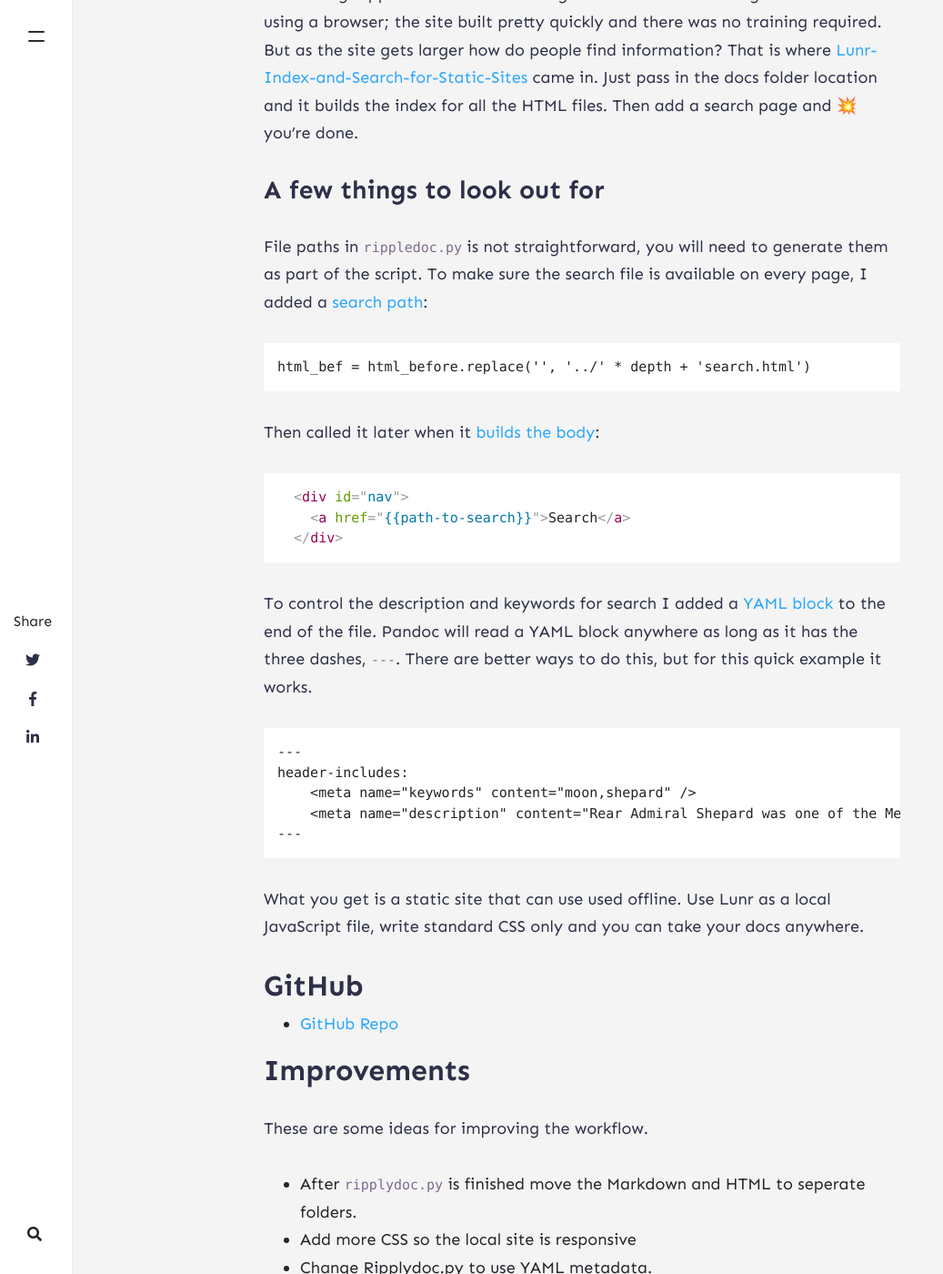
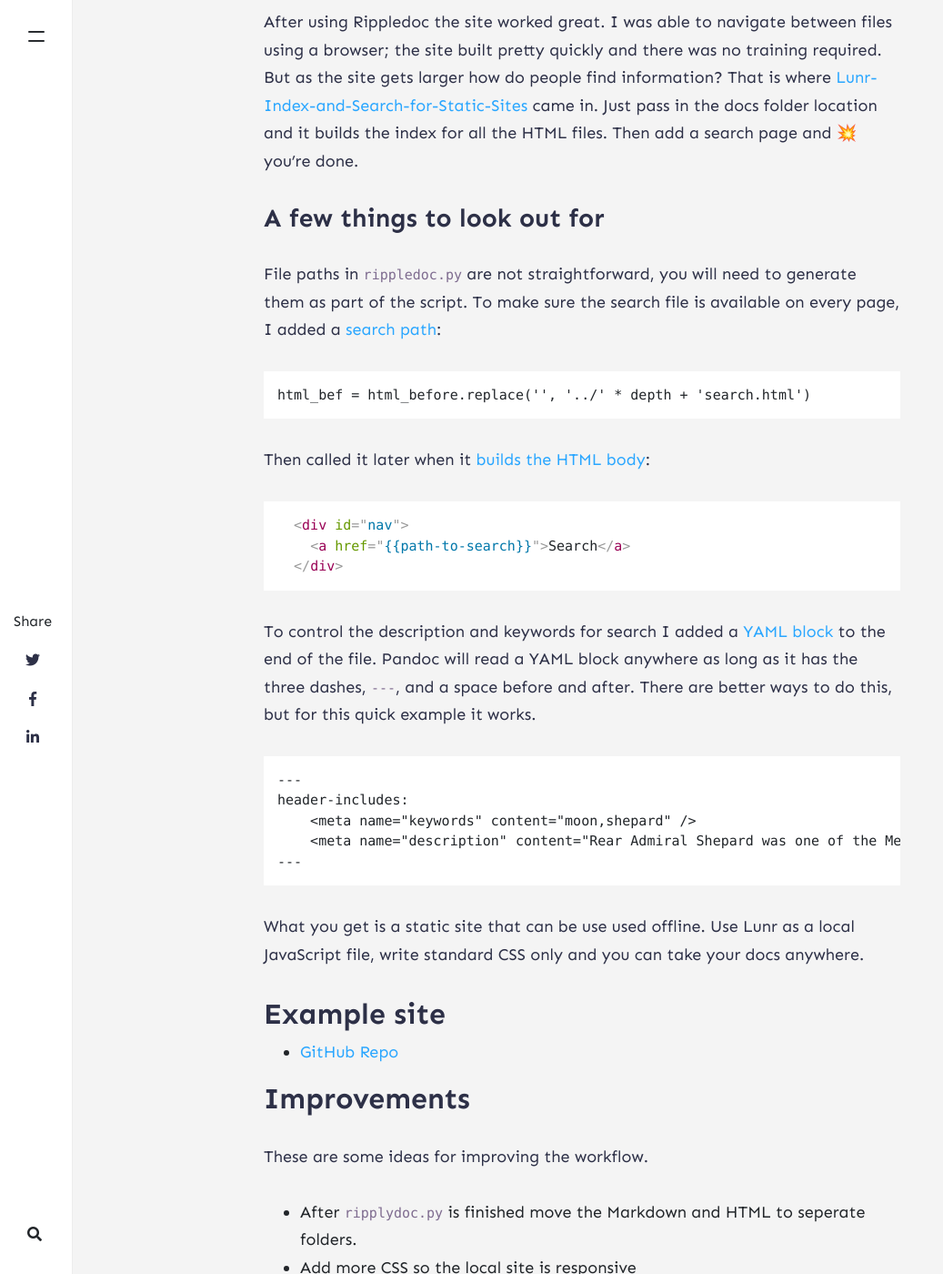
Before and after one commit to tjperry07/personal-site, a Jekyll site: the page built from _posts/2020-06-30-pandoc-ripple.md, in a window 1280 px wide and 1400 px high, scrolled down 1792 px. Shown: the whole window at 91% size, without its empty margins (0-1037 px from the left). Built offline with Jekyll 4.4.1, drawn with Linux system fonts in a browser that asks for light colours; nearby versions of some CDN libraries; emoji names are drawn with the system emoji font; comment, search, counter and statistics services are not loaded; some of the changed text lies outside the part shown.

Commit message:
fixed typo

````diff
--- a/_posts/2020-06-30-pandoc-ripple.md
+++ b/_posts/2020-06-30-pandoc-ripple.md
@@ -36,13 +36,13 @@ After using Rippledoc the site worked great. I was able to navigate between file
 
 ### A few things to look out for
 
-File paths in `rippledoc.py` is not straightforward, you will need to generate them as part of the script. To make sure the search file is available on every page, I added a [search path](https://github.com/tjperry07/pandoc-local-site/blob/master/docs/rippledoc.py#L362):
+File paths in `rippledoc.py` are not straightforward, you will need to generate them as part of the script. To make sure the search file is available on every page, I added a [search path](https://github.com/tjperry07/pandoc-local-site/blob/master/docs/rippledoc.py#L362):
 
 ```python
 html_bef = html_before.replace('{{path-to-search}}', '../' * depth + 'search.html')
 ```
 
-Then called it later when it [builds the body](https://github.com/tjperry07/pandoc-local-site/blob/master/docs/rippledoc.py#L475):
+Then called it later when it [builds the HTML body](https://github.com/tjperry07/pandoc-local-site/blob/master/docs/rippledoc.py#L475):
 
 
 {% highlight html%}
@@ -53,8 +53,7 @@ Then called it later when it [builds the body](https://github.com/tjperry07/pand
 {% endraw %}
 {% endhighlight %}
 
-
-To control the description and keywords for search I added a [YAML block](https://raw.githubusercontent.com/tjperry07/pandoc-local-site/master/docs/alan_bean.md) to the end of the file. Pandoc will read a YAML block anywhere as long as it has the three dashes, `---`. There are better ways to do this, but for this quick example it works.
+To control the description and keywords for search I added a [YAML block](https://raw.githubusercontent.com/tjperry07/pandoc-local-site/master/docs/alan_bean.md) to the end of the file. Pandoc will read a YAML block anywhere as long as it has the three dashes, `---`, and a space before and after. There are better ways to do this, but for this quick example it works.
 
 ```yaml
 ---
@@ -64,10 +63,9 @@ header-includes:
 ---
 ```
 
-What you get is a static site that can use used offline. Use Lunr as a local JavaScript file, write standard CSS only and you can take your docs anywhere.
+What you get is a static site that can be use used offline. Use Lunr as a local JavaScript file, write standard CSS only and you can take your docs anywhere.
 
-
-## GitHub
+## Example site
 
 * [GitHub Repo](https://github.com/tjperry07/pandoc-local-site)
 
@@ -77,7 +75,7 @@ These are some ideas for improving the workflow.
 
 * After `ripplydoc.py` is finished move the Markdown and HTML to seperate folders.
 * Add more CSS so the local site is responsive
-* Change Ripplydoc.py to use YAML metadata.
+* Change `rippledoc`.py to use YAML metadata files.
 * Run the `build_index.js` each time the site is built.
 * Move the search on the main page.
 
````
Also changed, not shown: other parts of _posts/2020-06-30-pandoc-ripple.md (+2 -2 lines).
